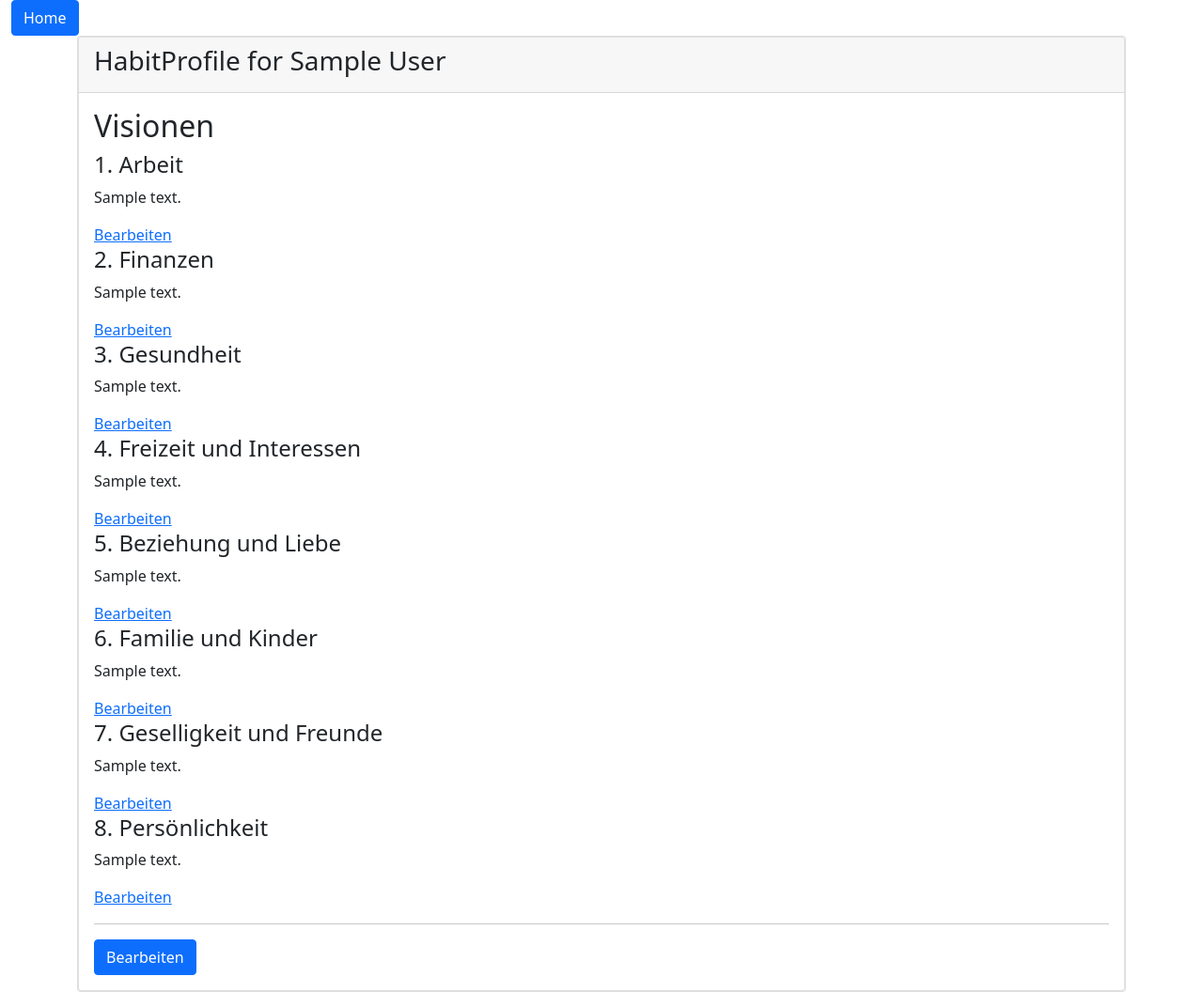
After one commit to eliujulian/elios_app, a Django app: page /habit/ in a window 1280 px wide. The commit adds this page. Shown: the whole page at 94% size. Run offline with Django 3.2, Linux system fonts and the light colour scheme; a user stored in the database is signed in; tables that the repository leaves empty hold one stand-in row (values such as "Sample post"); some libraries are stand-ins or nearby versions.

Commit message:
HabitProfile & Vision migrations, views, templates

```diff
--- a/core/definitions.py
+++ b/core/definitions.py
@@ -7,7 +7,7 @@ SPHERE_OF_LIFE_DE = (
     (2, "Finanzen"),  # Money
     (3, "Gesundheit"),  # Health
     (4, "Freizeit"),  # Hobbies, Sport
-    (5, "Beziehungen"),  # Love
+    (5, "Beziehung"),  # Love
     (6, "Familie"),  # Parents, Kids
     (7, "Geselligkeit"),  # Friends
     (8, "Persönlichkeit"),  # Yourself
@@ -25,7 +25,7 @@ SPHERE_OF_LIFE_EN = {
 }
 
 PRIVACY_OPTIONS = (
-    (1, "Nur ich"),  #  Only user
+    (1, "Nur ich"),  # Only user
     (2, "Meine Kontakte"),   # User and contacts
     (3, "Jeder"),  # Every user
     (4, "Öffentlich")  # Every user and every anonymous user
--- a/elios_app/urls.py
+++ b/elios_app/urls.py
@@ -14,6 +14,7 @@ from core.views import *
 from health.views import *
 from personality.views import *
 from knowledge.views import *
+from habit.views import *
 
 
 basic_urls = [
@@ -54,6 +55,11 @@ personality_urls = [
          name="personality-note-delete"),
 ]
 
+habit_urls = [
+    path("habit/", login_required(HabitProfileView.as_view()), name="habit"),
+    path("habit/update/", login_required(HabitProfileUpdateView.as_view()), name="habit-update"),
+]
+
 knowledge_urls = [
     path("knowledge/book/", login_required(BookListView.as_view()), name="books"),
     path("knowledge/book/create/", login_required(BookCreateView.as_view()), name="book-create"),
@@ -76,4 +82,5 @@ urlpatterns.extend(account_management_urls)
 urlpatterns.extend(admin_urls)
 urlpatterns.extend(health_urls)
 urlpatterns.extend(personality_urls)
+urlpatterns.extend(habit_urls)
 urlpatterns.extend(knowledge_urls)
--- a/habit/models.py
+++ b/habit/models.py
@@ -1,13 +1,11 @@
 from django.db import models
+from django.shortcuts import reverse
 from core.models import AbstractBaseModel, User
 from core.definitions import *
 
 
 class HabitProfile(AbstractBaseModel):
-    class Meta:
-        abstract = True
-
-    profile_for = models.OneToOneField(to=User, on_delete=models.CASCADE)
+    profile_for = models.OneToOneField(to=User, on_delete=models.CASCADE, editable=False)
 
     # Visions
     vision_1 = models.TextField(null=True, blank=True)
@@ -18,6 +16,23 @@ class HabitProfile(AbstractBaseModel):
     vision_6 = models.TextField(null=True, blank=True)
     vision_7 = models.TextField(null=True, blank=True)
     vision_8 = models.TextField(null=True, blank=True)
+
+    LABELS = {
+        'vision_1': 'Arbeit',
+        'vision_2': 'Finanzen',
+        'vision_3': 'Gesundheit',
+        'vision_4': 'Freizeit und Interessen',
+        'vision_5': 'Beziehung und Liebe',
+        'vision_6': 'Familie und Kinder',
+        'vision_7': 'Geselligkeit und Freunde',
+        'vision_8': 'Persönlichkeit'
+    }
+
+    def get_absolute_url(self):
+        return reverse("habit")
+
+    def __str__(self):
+        return f"HabitProfile for {self.profile_for}"
 
 
 class Goal(AbstractBaseModel):
--- a/habit/views.py
+++ b/habit/views.py
@@ -1,3 +1,41 @@
-from django.shortcuts import render
+from django.utils import timezone
+from django.forms import modelform_factory
+from django.contrib.auth.mixins import PermissionRequiredMixin
+from core.views import CustomDetailView, CustomUpdateView
+from habit.forms import *
 
-# Create your views here.
+
+perm = 'core.habit_app'
+
+
+class HabitProfileView(PermissionRequiredMixin, CustomDetailView):
+    model = HabitProfile
+    template_name = 'habit/habitprofile.html'
+    http_method_names = ['get']
+    permission_required = perm
+
+    def get_object(self, queryset=None):
+        if HabitProfile.objects.filter(profile_for=self.request.user).count() == 0:
+            HabitProfile.objects.create(
+                **{'created_by': self.request.user,
+                   'timestamp_created': timezone.now(),
+                   'timestamp_changed': timezone.now(),
+                   'profile_for': self.request.user
+                   }
+            )
+        return HabitProfile.objects.get(profile_for=self.request.user)
+
+
+class HabitProfileUpdateView(PermissionRequiredMixin, CustomUpdateView):
+    model = HabitProfile
+    permission_required = perm
+
+    def get_form_class(self):
+        if self.request.GET.get('field', False):
+            field = self.request.GET.get('field', False)
+            return modelform_factory(HabitProfile, fields=[field, ], labels={field: self.model.LABELS[field]})
+        else:
+            return HabitProfileForm
+
+    def get_object(self, queryset=None):
+        return HabitProfile.objects.get(profile_for=self.request.user)
--- a/templates/application/base.html
+++ b/templates/application/base.html
@@ -23,23 +23,33 @@
     {% block content %}
         {{ data }}
 
+        <hr>
         <a href="{% url 'account-detail' user.username %}">Account</a>
         <a href="{% url 'account-update' user.username %}">Account Update</a>
 
         {% if perms.health.health_app %}
+            <hr>
             <a href="{% url 'health-weight' %}">Gewicht Liste</a>
             <a href="{% url 'health-weight-create' %}">Gewicht erfassen</a>
         {% endif %}
 
         {% if perms.personality.personality_app %}
+            <hr>
             <a href="{% url 'personality' %}">Persönlichkeitsprofil</a>
         {% endif %}
 
+        {% if perms.habit.habit_app %}
+            <hr>
+            <a href="{% url 'habit' %}">Visionen</a>
+        {% endif %}
+
         {% if perms.knowledge.knowledge_app %}
+            <hr>
             <a href="{% url 'book-create' %}">Neues Buch</a>
             <a href="{% url 'books' %}">Alle Bücher</a>
         {% endif %}
 
+        <hr>
         <div class="text-center">
             <video width="320" autoplay loop muted>
                 <source src="{% static 'aRP1Gr7_460sv.mp4' %}" type="video/mp4">
--- /dev/null
+++ b/templates/habit/habitprofile.html
@@ -0,0 +1,56 @@
+{% extends 'application/base.html' %}
+
+{% load static %}
+
+{% block content %}
+
+        <div class="card">
+            <div class="card-header">
+                <h3>{{ object }}</h3>
+            </div>
+            <div class="card-body">
+
+                <h2>Visionen</h2>
+
+                <h4>1. Arbeit</h4>
+                {{ object.vision_1|linebreaks }}
+                <a href="{% url 'habit-update' %}?field=vision_1">Bearbeiten</a>
+
+                <h4>2. Finanzen</h4>
+                {{ object.vision_2|linebreaks }}
+                <a href="{% url 'habit-update' %}?field=vision_2">Bearbeiten</a>
+
+                <h4>3. Gesundheit</h4>
+                {{ object.vision_3|linebreaks }}
+                <a href="{% url 'habit-update' %}?field=vision_3">Bearbeiten</a>
+
+                <h4>4. Freizeit und Interessen</h4>
+                {{ object.vision_4|linebreaks }}
+                <a href="{% url 'habit-update' %}?field=vision_4">Bearbeiten</a>
+
+                <h4>5. Beziehung und Liebe</h4>
+                {{ object.vision_5|linebreaks }}
+                <a href="{% url 'habit-update' %}?field=vision_5">Bearbeiten</a>
+
+                <h4>6. Familie und Kinder</h4>
+                {{ object.vision_6|linebreaks }}
+                <a href="{% url 'habit-update' %}?field=vision_6">Bearbeiten</a>
+
+                <h4>7. Geselligkeit und Freunde</h4>
+                {{ object.vision_7|linebreaks }}
+                <a href="{% url 'habit-update' %}?field=vision_7">Bearbeiten</a>
+
+                <h4>8. Persönlichkeit</h4>
+                {{ object.vision_8|linebreaks }}
+                <a href="{% url 'habit-update' %}?field=vision_8">Bearbeiten</a>
+
+                <hr>
+                <a href="{% url 'habit-update' %}">
+                    <button class="btn btn-primary">Bearbeiten</button>
+                </a>
+
+
+            </div>
+        </div>
+
+{% endblock %}
```
Also changed, not shown: habit/forms.py (added, +8 -0 lines), habit/migrations/0001_initial.py (added), knowledge/migrations/0003_auto_20210220_1430.py (added), personality/migrations/0004_auto_20210220_1430.py (added).
